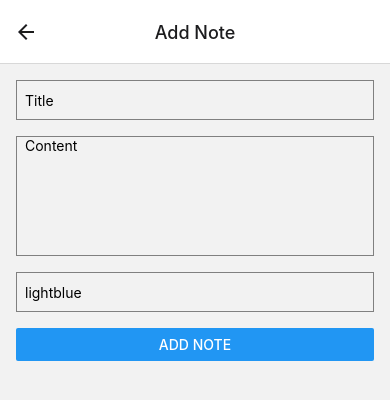
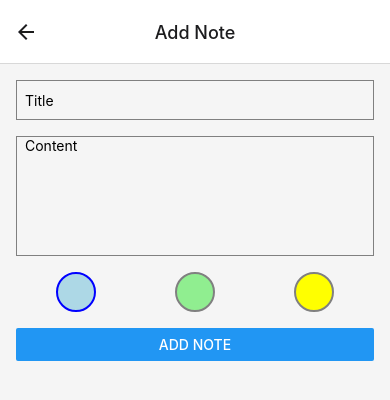
Before and after one commit to JuliusVitikainen/R8_AdvAppDev_Project, a React Native app: screen /NewNoteScreen in a window 390 px wide. Shown: the top 400 px of the page. Built offline with nearby package versions, Linux system fonts and the light colour scheme.

Commit message:
Added a better color selection

```diff
--- a/package.json
+++ b/package.json
@@ -21,6 +21,7 @@
     "react": "18.2.0",
     "react-dom": "18.2.0",
     "react-native": "0.72.6",
+    "react-native-picker-select": "^9.0.0",
     "react-native-web": "~0.19.6",
     "typescript": "^5.1.3"
   },
--- a/screens/NewNoteScreen.tsx
+++ b/screens/NewNoteScreen.tsx
@@ -1,5 +1,5 @@
 import React, { useEffect, useState } from 'react';
-import { View, TextInput, Button, StyleSheet } from 'react-native';
+import { View, TextInput, Button, StyleSheet, TouchableOpacity } from 'react-native';
 import { useNoteContext } from '../contexts/NoteContext';
 import { useNavigation } from '@react-navigation/native';
 
@@ -16,6 +16,28 @@ const NewNoteScreen: React.FC = () => {
     const [title, setTitle] = useState('');
     const [content, setContent] = useState('');
     const [color, setColor] = useState('lightblue');
+
+    const colorOptions = [
+        { label: "Blue", value: "lightblue" },
+        { label: "Green", value: "lightgreen" },
+        { label: "Yellow", value: "yellow" },
+    ];
+
+    const handleColorSelect = (color) => {
+        setColor(color);
+    };
+
+    const renderColorOption = (colorOption) => (
+        <TouchableOpacity
+            key={colorOption.value}
+            style={[
+                styles.colorOption,
+                { backgroundColor: colorOption.value },
+                color === colorOption.value && styles.selectedColorOption,
+            ]}
+            onPress={() => handleColorSelect(colorOption.value)}
+        />
+    );
 
     const handleAddNote = () => {
         if (title.trim() !== '' && content.trim() !== '') {
@@ -43,12 +65,9 @@ const NewNoteScreen: React.FC = () => {
                 onChangeText={(text) => setContent(text)}
                 multiline
             />
-            <TextInput
-                style={styles.titleInput}
-                placeholder="Color"
-                value={color}
-                onChangeText={(text) => setColor(text)}
-            />
+            <View style={styles.colorOptionsContainer}>
+                {colorOptions.map(renderColorOption)}
+            </View>
             <Button title="Add Note" onPress={handleAddNote} />
         </View>
     );
@@ -58,6 +77,7 @@ const styles = StyleSheet.create({
     container: {
         flex: 1,
         padding: 16,
+        backgroundColor: "#f5f5f5",
     },
     titleInput: {
         height: 40,
@@ -74,6 +94,21 @@ const styles = StyleSheet.create({
         paddingHorizontal: 8,
         textAlignVertical: 'top',
     },
+    colorOptionsContainer: {
+        flexDirection: 'row',
+        justifyContent: 'space-around',
+        marginBottom: 16,
+    },
+    colorOption: {
+        width: 40,
+        height: 40,
+        borderRadius: 20,
+        borderWidth: 2,
+        borderColor: "gray"
+    },
+    selectedColorOption: {
+        borderColor: 'blue',
+    },
 });
 
 export default NewNoteScreen;
```
Also changed, not shown: 1 other file (tests, documents, lock files or other folders).
